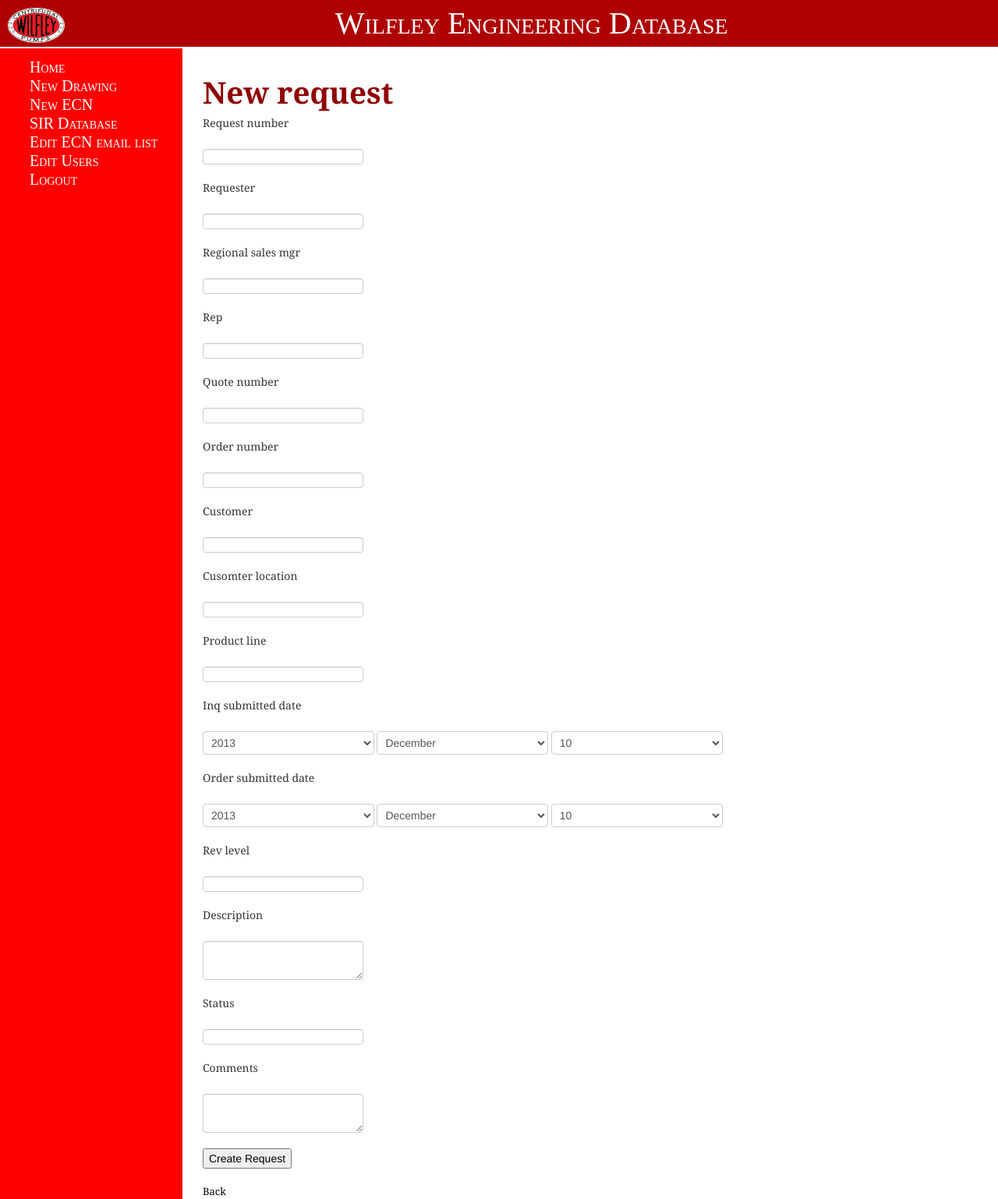
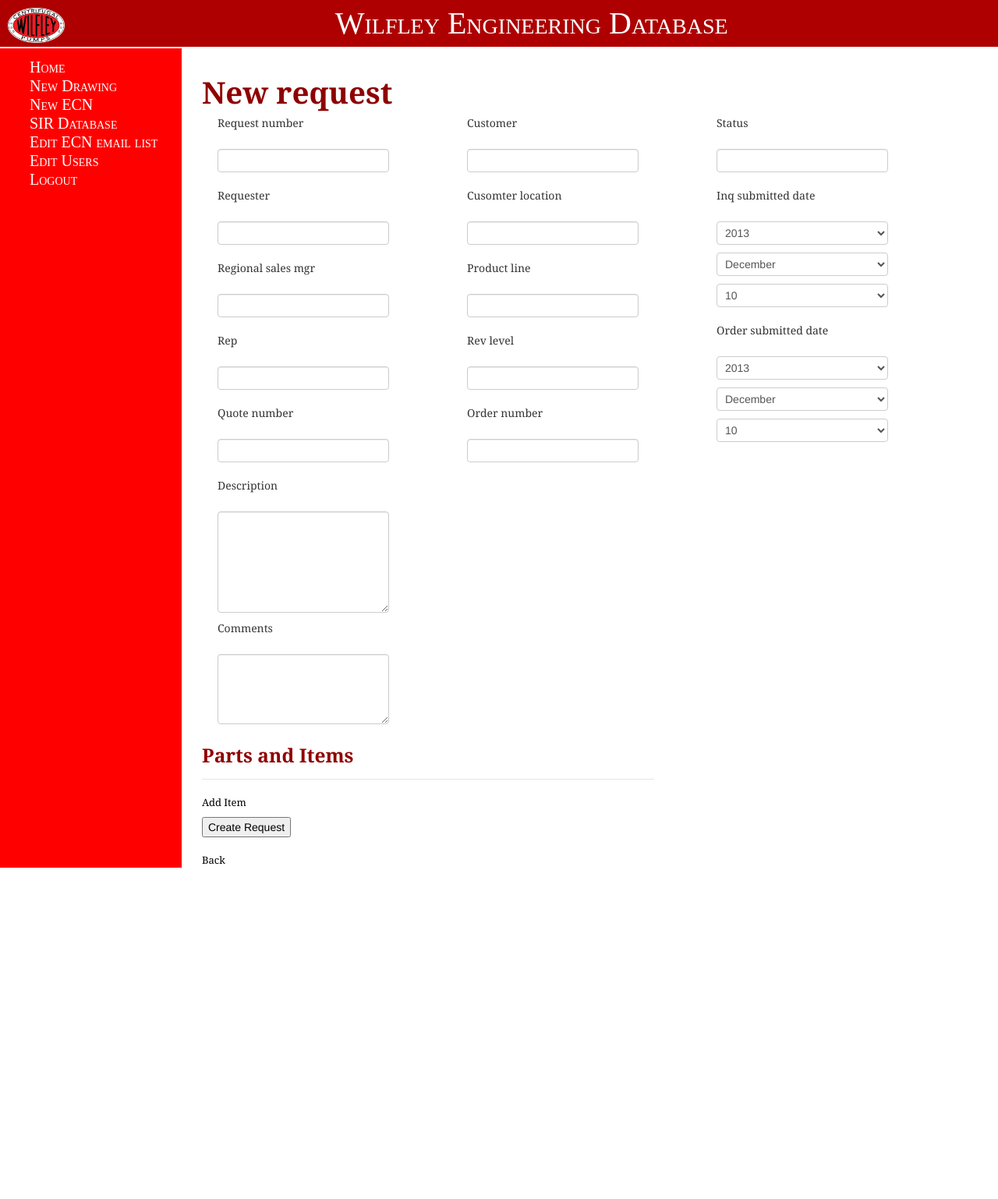
Before and after one commit to sabrams86/engdb, a Rails app: page /requests/new in a window 1280 px wide; the page is wider, and only the part inside the window is pictured. Shown: that part at 78% size. After the commit the page ends 1113 px from the top of that part, so only its background shows below. Run offline with Rails 7, Linux system fonts and the light colour scheme; a user stored in the database is signed in; style sheets or scripts are compiled from the project's sources; some libraries are stand-ins or nearby versions.

Commit message:
SIR nested forms working.  Working on CSS and permisions, need to create Request emailer and actions

```diff
--- a/app/assets/stylesheets/engdb.css
+++ b/app/assets/stylesheets/engdb.css
@@ -24,9 +24,13 @@
   padding-top: 10px;
   padding-bottom: 10px;
   border-bottom: 2px solid;
-    font: small-caps 40px/40px "Times New Roman", serif;
+  font: small-caps 40px/40px "Times New Roman", serif;
   color: white;
   text-align: center;
+  height: 1em;
+  width: 100%;
+  display: block;
+  min-width: 1075px;
 }
 
 #banner img {
@@ -37,7 +41,7 @@
 
 #columns {
   height: 100%;
-  width: 100%;
+  min-width: 1730px;
   overflow:hidden;
 }
 
@@ -45,9 +49,11 @@
   padding-top: 2em;
   padding-left: 2em;
   background: #ffffff;
+  height: 100%;
   display: inline-block;
   padding-bottom: 500em;
   margin-bottom: -500em;
+  min-width: 1470px;
 }
 
 #side {
@@ -57,7 +63,8 @@
   padding-left: 1em;
   padding-bottom: 500em;
   margin-bottom: -500em;
-  width: 18em;
+
+  min-width: 220px;
   height: 100%;
   background: #ff0000;
 }
@@ -124,7 +131,7 @@
 .fields {
     clear: both;
     border-top: 1px solid gray;
-    width: 580px;
+    width: 1200px;
 }
 #index tr td {
     padding: 2px;
--- a/app/controllers/requests_controller.rb
+++ b/app/controllers/requests_controller.rb
@@ -27,6 +27,7 @@
   # GET /requests/new.json
   def new
     @request = Request.new
+#    @request = @request.incrament(@request)
 
     respond_to do |format|
       format.html # new.html.erb
--- a/app/models/request_item.rb
+++ b/app/models/request_item.rb
@@ -1,2 +1,3 @@
 class RequestItem < ActiveRecord::Base
+  belongs_to :request
 end
--- a/app/views/ecns/_revision_fields.html.erb
+++ b/app/views/ecns/_revision_fields.html.erb
@@ -1,5 +1,5 @@
 <div class="fields">
-<div class="ecnform">
+<div class="span4">
   <div class="revfield">
     <b><%= f.label :drawing_number %></b><br />
     <%= f.text_field :drawing_number %>
@@ -13,7 +13,7 @@
     <%= f.text_area :justification, rows: 3 %>
   </div>
 </div>
-<div class="ecnform">
+<div class="span4">
   <div class="revfield">
     <%= f.label :rev_level %><br />
     <%= f.text_field :rev_level %>
--- a/app/views/requests/_form.html.erb
+++ b/app/views/requests/_form.html.erb
@@ -11,6 +11,7 @@
     </div>
   <% end %>
 
+  <div class="span4">
 	  <div class="field">
 	    <%= f.label :request_number %><br />
 	    <%= f.number_field :request_number %>
@@ -31,10 +32,8 @@
 	    <%= f.label :quote_number %><br />
 	    <%= f.text_field :quote_number %>
 	  </div>
-  <div class="field">
-    <%= f.label :order_number %><br />
-    <%= f.text_field :order_number %>
   </div>
+  <div class="span4">
 	  <div class="field">
 	    <%= f.label :customer %><br />
 	    <%= f.text_field :customer %>
@@ -48,6 +47,20 @@
 	    <%= f.text_field :product_line %>
 	  </div>
 	  <div class="field">
+	    <%= f.label :rev_level %><br />
+	    <%= f.text_field :rev_level %>
+	  </div>
+	  <div class="field">
+	    <%= f.label :order_number %><br />
+	    <%= f.text_field :order_number %>
+	  </div>
+  </div>
+  <div class="span4">
+  	  <div class="field">
+	    <%= f.label :status %><br />
+	    <%= f.text_field :status %>
+	  </div>
+      <div class="field">
 	    <%= f.label :inq_submitted_date %><br />
 	    <%= f.date_select :inq_submitted_date %>
 	  </div>
@@ -55,22 +68,26 @@
 	    <%= f.label :order_submitted_date %><br />
 	    <%= f.date_select :order_submitted_date %>
 	  </div>
-  <div class="field">
-    <%= f.label :rev_level %><br />
-    <%= f.text_field :rev_level %>
   </div>
-  <div class="field">
+  <div class="clear">
+	  <div class="span10">
 	    <%= f.label :description %><br />
-    <%= f.text_area :description %>
+	    <%= f.text_area :description, rows: 6 %>
 	  </div>
-  <div class="field">
-    <%= f.label :status %><br />
-    <%= f.text_field :status %>
   </div>
-  <div class="field">
+  <div class="clear">
+	  <div class="span10">
 	    <%= f.label :comments %><br />
-    <%= f.text_area :comments %>
+	    <%= f.text_area :comments, rows: 4, :text_area_html => { :class => 'span10'}%>
 	  </div>
+  </div>
+  <fieldset class="left" style="width: 580px;">
+    <legend><h3>Parts and Items</h3></legend>
+      <%= f.fields_for(:request_items, :html => {class: "form-inline"}) do |builder| %>
+          <%= render 'request_item_fields', :f => builder%>
+      <% end %>
+  <p><%= link_to_add_fields("Add Item", f, :request_items ) %></p>
+  </fieldset>
   <div class="actions">
     <%= f.submit %>
   </div>
--- /dev/null
+++ b/app/views/requests/_request_item_fields.html.erb
@@ -0,0 +1,87 @@
+<div class="fields">
+  <div class="span4">
+	  <div class="field">
+	    <%= f.label :part_number %><br />
+	    <%= f.text_field :part_number %>
+	  </div>
+	  <div class="field">
+	    <%= f.label :item_number %><br />
+	    <%= f.text_field :item_number %>
+	  </div>
+	  <div class="field">
+	    <%= f.label :part_desc %><br />
+	    <%= f.text_field :part_desc %>
+	  </div>
+	  <div class="field">
+	    <%= f.label :reference_part %><br />
+	    <%= f.text_field :reference_part %>
+	  </div>
+  </div>
+  <% if user_in_manufacturing? or user_in_accounting? %>
+	  <div class="span4">
+		  <div class="field">
+		    <%= f.label :mfg_lead %><br />
+		    <%= f.text_field :mfg_lead %>
+		  </div>
+		  <div class="field">
+		    <%= f.label :mfg_labor %><br />
+		    <%= f.number_field :mfg_labor %>
+		  </div>
+		  <div class="field">
+		    <%= f.label :mfg_matl %><br />
+		    <%= f.number_field :mfg_matl %>
+		  </div>
+		  <div class="field">
+		    <%= f.label :mfg_comments %><br />
+		    <%= f.text_area :mfg_comments, rows: 4 %>
+		  </div>
+	  </div>
+  <% end %>
+  <% if user_in_engineering? or user_in_accounting? or user_in_manufacturing? %>
+	  <div class="span4">
+		  <div class="field">
+		    <%= f.label :eng_lead %><br />
+		    <%= f.text_field :eng_lead %>
+		  </div>
+		  <div class="field">
+		    <%= f.label :eng_hours %><br />
+		    <%= f.number_field :eng_hours %>
+		  </div>
+		  <div class="field">
+		    <%= f.label :make_from %><br />
+		    <%= f.text_field :make_from %>
+		  </div>
+		  <div class="field">
+		    <%= f.label :eng_status %><br />
+		    <%= f.text_field :eng_status %>
+		  </div>
+		  <div class="field">
+		    <%= f.label :eng_comments %><br />
+		    <%= f.text_area :eng_comments, rows: 4 %>
+		  </div>
+		  <div class="field">
+		   	 <%= f.label :purch_cost %><br />
+		  	 <%= f.number_field :purch_cost %>
+		  </div>
+	  </div>
+  <% end %>
+  <% if user_in_accounting? %>
+	  <div class="span4">
+		  <div class="field">
+		    <%= f.label :acct_price %><br />
+		    <%= f.number_field :acct_price %>
+		  </div>
+		  <div class="field">
+		    <%= f.label :final_price %><br />
+		    <%= f.number_field :final_price %>
+		  </div>
+		  <div class="field">
+		    <%= f.label :final_lead %><br />
+		    <%= f.text_field :final_lead %>
+		  </div>
+	  </div>
+  <% end %>
+  <div class="revfield">
+      <%= link_to_remove_fields "Remove", f %>
+  </div>
+</div>
--- /dev/null
+++ b/db/migrate/20131119171209_add_request_id_to_request_items.rb
@@ -0,0 +1,6 @@
+class AddRequestIdToRequestItems < ActiveRecord::Migration
+  def change
+    add_column :request_items, :request_id, :integer
+
+  end
+end
```
Also changed, not shown: app/models/request.rb (+10 -0 lines), app/views/ecns/_form.html.erb (+4 -4 lines), db/development.sqlite3, db/schema.rb, 6 other files. Lines whose indentation alone changed are shown as unchanged.
